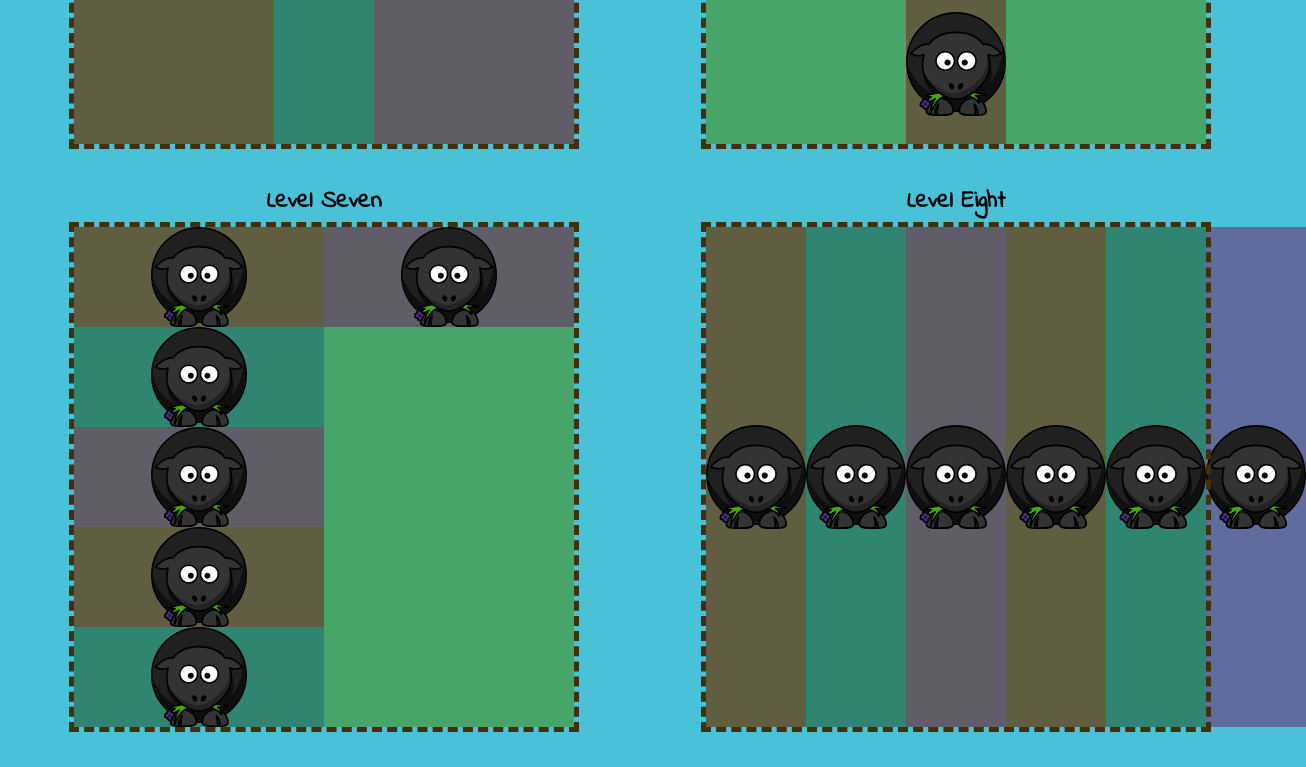
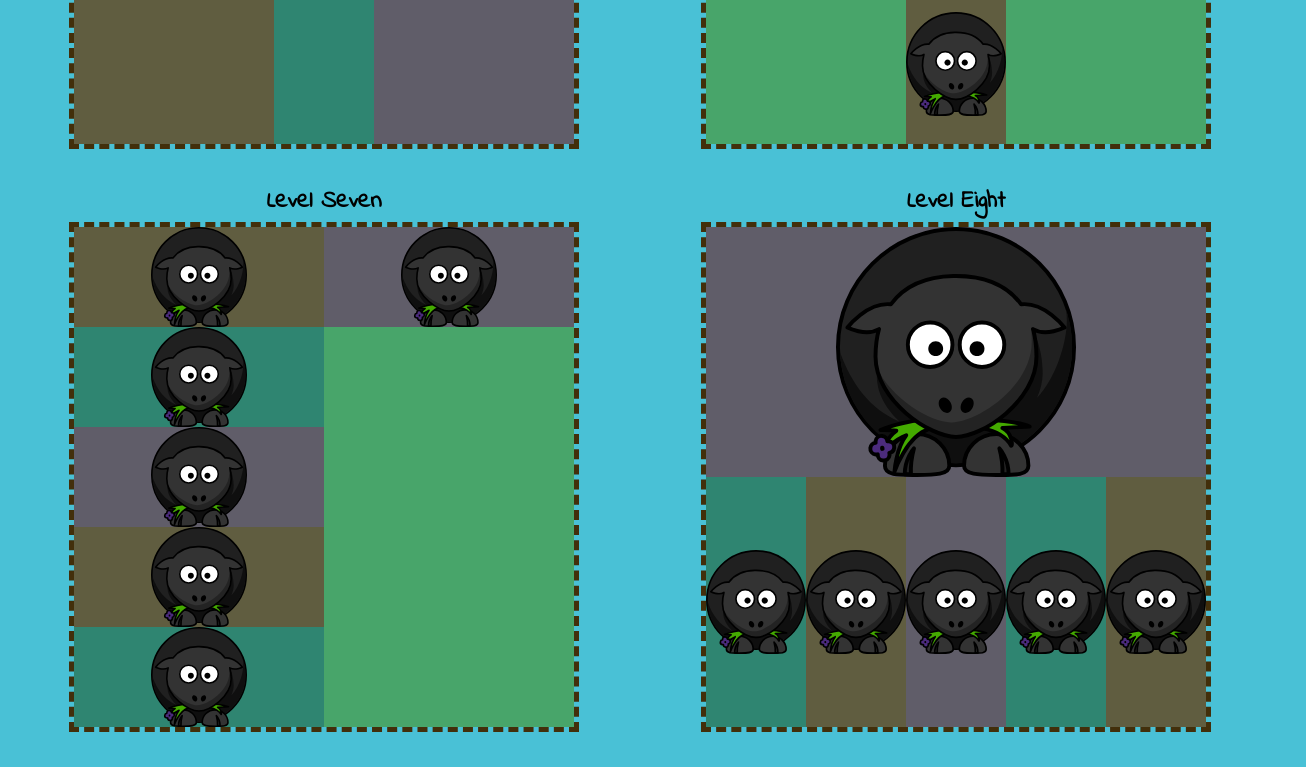
Before and after one commit to TristanPere/flexbox-challenge-1, a plain HTML site: page index.html in a window 1280 px wide. Shown: the part 2307-3074 px from the top of the page, 1306 px wide, since content can reach past the window. Drawn offline with nearby package versions, Linux system fonts and the light colour scheme.

Commit message:
Completion of level 8

```diff
--- a/style.css
+++ b/style.css
@@ -75,3 +75,12 @@
     flex-direction: column;
     flex-wrap: wrap;
 }
+
+
+.level-eight .field{
+    flex-direction: row-reverse;
+    flex-wrap: wrap-reverse;
+}
+.level-eight .field .purple{
+    flex-grow: 2;
+}
```
